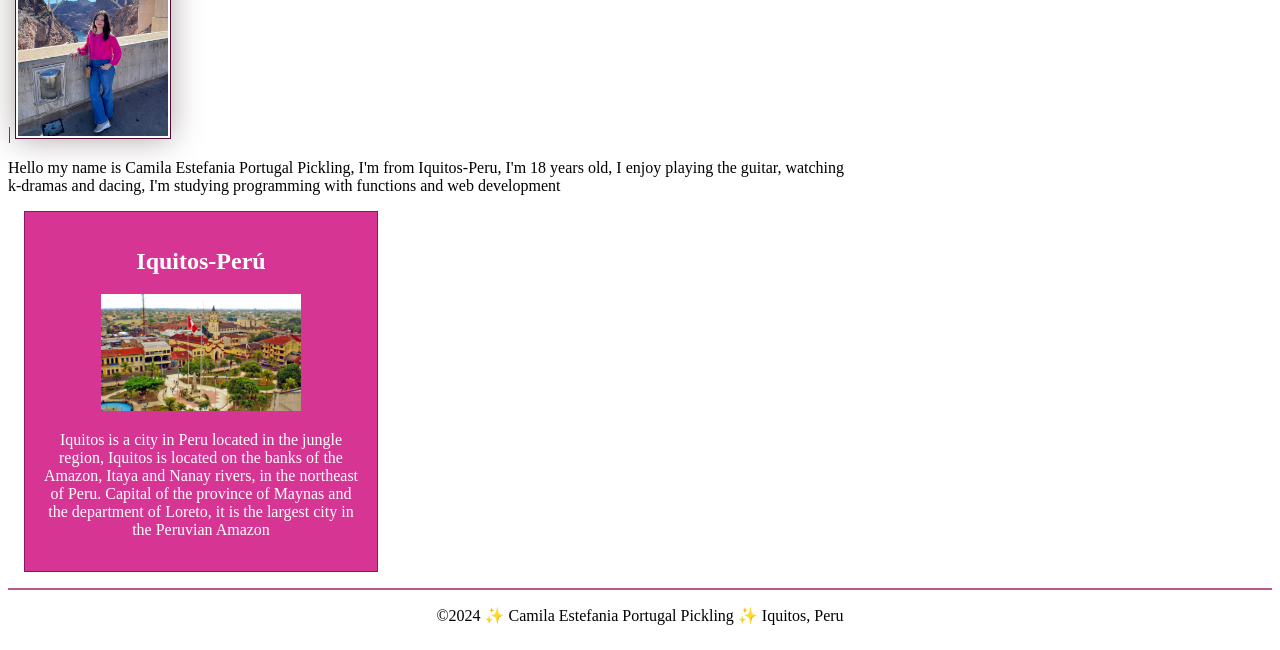
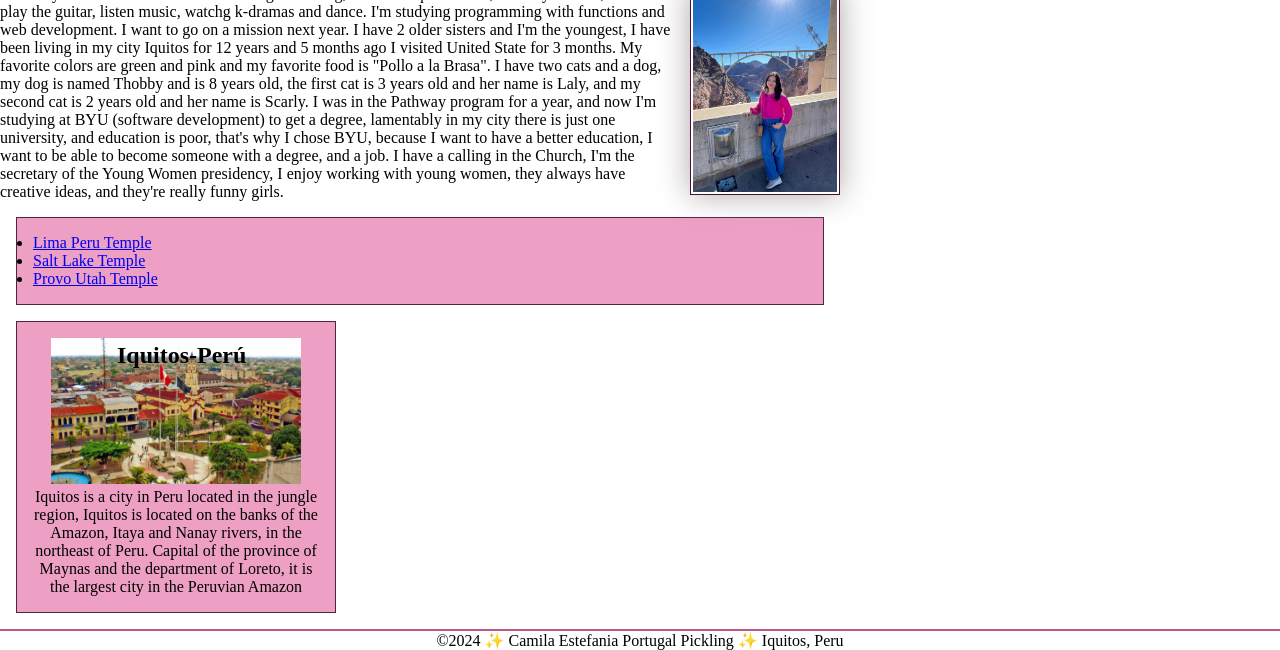
Before and after one commit to camilaportugal/wdd130, a plain HTML site: page index.html in a window 1280 px wide. Shown: the part 362-1012 px from the top of the page. Drawn offline with Linux system fonts and the light colour scheme.

Commit message:
document added

```diff
--- a/index.html
+++ b/index.html
@@ -14,14 +14,31 @@
                 <a href="#">Home</a>
                 <a href="wwr/">Rafting Site</a>
                 <a href="wwr/site-plan-rafting.html">Rafting Site Plan</a>
+                <a href="https://linkedin.com">Linkedin</a>
+                <a href="https://facebook.com">facebook</a>
             </nav>
         </header>
         <main>
             <h1>Camila Estefania Portugal Pickling | WDD 130</h1>
-        |   <img src="images/profile.jpeg" alt="A girl wearing a pink blouse, blue pants, and a brown bag, with dark hair, is in a landscape resembling a desert with a bridge" width="200">
-            <p>Hello my name is Camila Estefania Portugal Pickling, I'm from Iquitos-Peru, I'm 18 years old, I enjoy playing the guitar, watching k-dramas and dacing, I'm studying programming with functions and web development</p>
+            <img src="images/profile.jpeg" alt="A girl wearing a pink blouse, blue pants, and a brown bag, with dark hair, is in a landscape resembling a desert with a bridge" width="200">
+            <p>Hello my name is Camila Estefania Portugal Pickling, I'm from Iquitos-Peru, I'm 18 years old, I like to play
+                the guitar, listen music, watchg k-dramas and dance. I'm studying programming with functions and web
+                development. I want to go on a mission next year. I have 2 older sisters and I'm the youngest, I have been
+                living in my city Iquitos for 12 years and 5 months ago I visited United State for 3 months. My favorite colors
+                are green and pink and my favorite food is "Pollo a la Brasa". I have two cats and a dog, my dog is named Thobby
+                and is 8 years old, the first cat is 3 years old and her name is Laly, and my second cat is 2 years old and her
+                name is Scarly. I was in the Pathway program for a year, and now I'm studying at BYU (software development) to get
+                a  degree, lamentably in my city there is just one university, and education is poor, that's why I chose BYU,
+                because I want to have a better education, I want to be able to become someone with a degree, and a job. I have a
+                calling in the Church, I'm the secretary of the Young Women presidency, I enjoy working with young women, they
+                always have creative ideas, and they're really funny girls. </p>
+            <ul class="box">
+                <li><a href="https://www.churchofjesuschrist.org/temples/details/lima-peru-temple" target="_blank">Lima Peru Temple</a></li>
+                <li><a href="https://www.churchofjesuschrist.org/temples/details/salt-lake-temple" target="_blank">Salt Lake Temple</a></li>
+                <li><a href="https://www.churchofjesuschrist.org/temples/details/provo-utah-temple" target="_blank">Provo Utah Temple</a></li>
+            </ul>
         </main>
-        <aside>
+        <aside class="box">
             <h2>Iquitos-Perú</h2>
             <img src="images/ciudad-de-iquitos.jpg" alt="Iquitos landscape">
             <p>Iquitos is a city in Peru located in the jungle region, Iquitos is located on the banks of the Amazon, Itaya and Nanay rivers, in the northeast of Peru. Capital of the province of Maynas and the department of Loreto, it is the largest city in the Peruvian Amazon</p>
@@ -30,4 +47,6 @@
             <p>©2024 ✨ Camila Estefania Portugal Pickling ✨ Iquitos, Peru</p>
         </footer>
     </body>
+    <!--12-05-2024 -->
+
 </html>
--- a/styles/style.css
+++ b/styles/style.css
@@ -1,3 +1,9 @@
+* {
+    margin: 0;
+    padding: 0;
+    box-sizing: border-box;
+}
+
 nav {
     background-color: rgb(214, 53, 147);
     padding: 10px;
@@ -19,29 +25,28 @@ main img {
     border: 1px solid rgb(77, 12, 55);
     padding: 2px;
     box-shadow: 0 0 30px rgb(175, 167, 167);
+    float: right;
+    margin: 0 0 1rem 1rem;
 }
 
 p {
     padding: 0;
+    clear: left;
 }
 
 main {
     max-width: 840px;
 }
 
+
 aside {
-    width: 20rem;
-    margin: 1rem;
-    border: 1px solid rgba(92, 9, 78, 0.637);
-    padding: 1rem;
-    background-color: rgb(214, 53, 147);
-    color: white;
+    width: 20em;
     text-align: center;
-}
-
+    position: relative;
+  }
 
 aside img {
-    width: 200px;
+    width: 250px;
     height: auto;
 }
 
@@ -50,3 +55,21 @@ footer {
     border-top: 2px solid rgba(161, 19, 90, 0.705);
     text-align: center;
 }
+
+
+/* Class Selectors */
+
+.box {
+    margin: 1rem;
+    border: 1px solid rgb(81, 36, 61);
+    padding: 1rem;
+    background-color: rgb(238, 159, 196);
+    color:rgb(0, 0, 0);
+
+}
+
+aside h2 {
+    position: absolute;
+    top: 20px;
+    left: 100px;
+}
```
